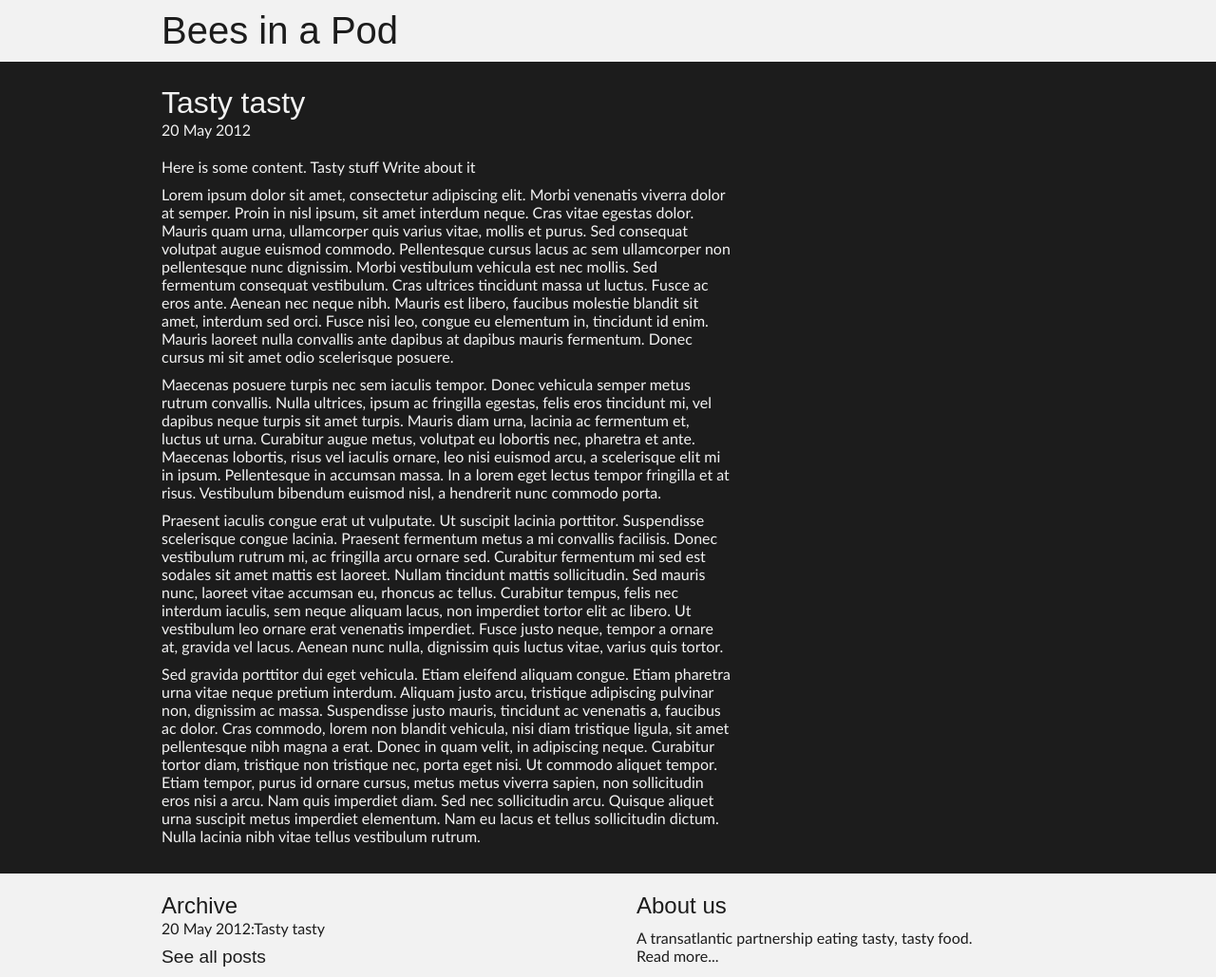
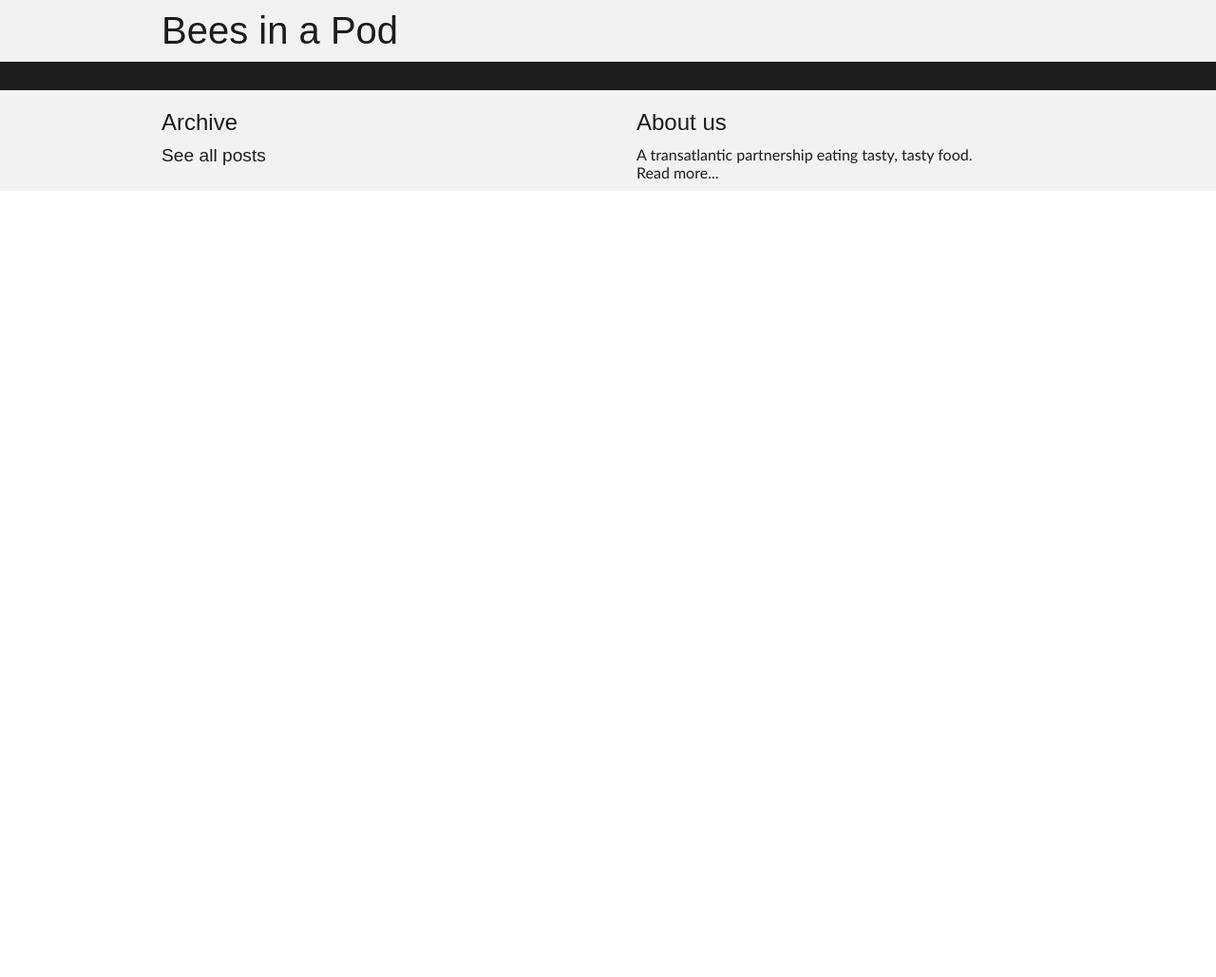
Before and after one commit to beesinapod/beesinapod.github.com, a Jekyll site: the page built from index.html, in a window 1280 px wide. Shown: the whole page at 95% size. Built offline with Jekyll 4.4.1, drawn with Linux system fonts in a browser that asks for light colours; nearby versions of some CDN libraries; after the commit the page ends 900 px from its top, so only the background shows below that.

Commit message:
Updated 2012-02-27-chimichurra.markdown

```diff
--- a/meals/_posts/2012-02-27-chimichurra.markdown
+++ b/meals/_posts/2012-02-27-chimichurra.markdown
@@ -18,16 +18,26 @@
     * Romaine
     * Tomato
 date: 2012-05-20
+published: false
 ---
+**Juliet**: After a typical summer day in Oxford involving park walks, sun, bursts of rather violent rain, and a few pints, we wanted to have a suitably matching summer dinner.
 
-Here is some content.
-Tasty stuff
-Write about it
+**Matt**: Being a weekend, it seemed poor form not to eat a big slab of meat. We adapted this from a recipe we found in the FT Weekend magazine, and had tried a while back. It's a super tasty way to cook a cheap cut of meat (skirt steak), whilst giving it a real summer's kick.
 
-Lorem ipsum dolor sit amet, consectetur adipiscing elit. Morbi venenatis viverra dolor at semper. Proin in nisl ipsum, sit amet interdum neque. Cras vitae egestas dolor. Mauris quam urna, ullamcorper quis varius vitae, mollis et purus. Sed consequat volutpat augue euismod commodo. Pellentesque cursus lacus ac sem ullamcorper non pellentesque nunc dignissim. Morbi vestibulum vehicula est nec mollis. Sed fermentum consequat vestibulum. Cras ultrices tincidunt massa ut luctus. Fusce ac eros ante. Aenean nec neque nibh. Mauris est libero, faucibus molestie blandit sit amet, interdum sed orci. Fusce nisi leo, congue eu elementum in, tincidunt id enim. Mauris laoreet nulla convallis ante dapibus at dapibus mauris fermentum. Donec cursus mi sit amet odio scelerisque posuere.
+**Juliet**: The real recipe was for barbecue, but having lived in England for some time now, we have successfully adapted it for the hob. We went to our local butchers and, as we usually are when we actally make it to the butchers, were surprised at how cheap a hunk of skirt steak actually is. Because we had just come from the center of town and had had few pints on an empty stomach, we couldn't really remember how much and exactly what we needed. Working on the assumption that we might end up with four for dinner, we asked for a pound and a half of skirt steak, and then popped into the supermarket to pick up the rest of the flavors - chilli, some fresh and summery herbs, lime and garlic. We knew we had balsamic and shallots at home already.
 
-Maecenas posuere turpis nec sem iaculis tempor. Donec vehicula semper metus rutrum convallis. Nulla ultrices, ipsum ac fringilla egestas, felis eros tincidunt mi, vel dapibus neque turpis sit amet turpis. Mauris diam urna, lacinia ac fermentum et, luctus ut urna. Curabitur augue metus, volutpat eu lobortis nec, pharetra et ante. Maecenas lobortis, risus vel iaculis ornare, leo nisi euismod arcu, a scelerisque elit mi in ipsum. Pellentesque in accumsan massa. In a lorem eget lectus tempor fringilla et at risus. Vestibulum bibendum euismod nisl, a hendrerit nunc commodo porta.
+**Matt**: I could happily eat just steak, but I really shouldn't. So we also picked up what we needed for a simple leafy salad and creamy potato salad - how better to accompany summer steak?
 
-Praesent iaculis congue erat ut vulputate. Ut suscipit lacinia porttitor. Suspendisse scelerisque congue lacinia. Praesent fermentum metus a mi convallis facilisis. Donec vestibulum rutrum mi, ac fringilla arcu ornare sed. Curabitur fermentum mi sed est sodales sit amet mattis est laoreet. Nullam tincidunt mattis sollicitudin. Sed mauris nunc, laoreet vitae accumsan eu, rhoncus ac tellus. Curabitur tempus, felis nec interdum iaculis, sem neque aliquam lacus, non imperdiet tortor elit ac libero. Ut vestibulum leo ornare erat venenatis imperdiet. Fusce justo neque, tempor a ornare at, gravida vel lacus. Aenean nunc nulla, dignissim quis luctus vitae, varius quis tortor.
+### Potato Salad
 
-Sed gravida porttitor dui eget vehicula. Etiam eleifend aliquam congue. Etiam pharetra urna vitae neque pretium interdum. Aliquam justo arcu, tristique adipiscing pulvinar non, dignissim ac massa. Suspendisse justo mauris, tincidunt ac venenatis a, faucibus ac dolor. Cras commodo, lorem non blandit vehicula, nisi diam tristique ligula, sit amet pellentesque nibh magna a erat. Donec in quam velit, in adipiscing neque. Curabitur tortor diam, tristique non tristique nec, porta eget nisi. Ut commodo aliquet tempor. Etiam tempor, purus id ornare cursus, metus metus viverra sapien, non sollicitudin eros nisi a arcu. Nam quis imperdiet diam. Sed nec sollicitudin arcu. Quisque aliquet urna suscipit metus imperdiet elementum. Nam eu lacus et tellus sollicitudin dictum. Nulla lacinia nibh vitae tellus vestibulum rutrum.
+**Matt**: You can do this as far ahead of time as you like, but I think it's best to boil the potatoes just before you cook everything else - a bit of warmth in the potatoes adds a lot. We used Charlotte potatoes, and it's best to throw in more than you think you need - potato salad makes for great leftovers. Boil them till they are just fork-able.
+
+**Juliet**: I usually leave Matt in charge of all things meat and potatoes. He is a lot more knowledgable about which potatoes to use for what. And the charlotte potatoes were lovely. The only thing I helped with was finely dicing half a shallot (more on shallots later) and spooning some maynonnaise and sour cream over the potatoes along with some salt and pepper.
+
+**Matt**: And that's about all there is to that.
+
+### Chimmichurri Steak
+
+**Matt**: OK, so the eagle eyed amongst you will have noticed that this isn't a real chimmichurri, because we didn't use parsley. This may have been down to us forgetting which herb we were supposed to use, but I stand by the decision - the citrusy coriander mixes in really nicely with the vinegar and onion. But anyway, here's what we did for a pound and a half of steak.
+
+Start with the other half of your finely diced shallot. We used [echalion shallots](http://www.ukshallot.com/echalion.html) for pretty much everything we ever use onion for - in terms of taste, they're basically the perfect mixture of onion and shallots (and much easier to peel than shallots too, which is nice). Add a nice handful of finely diced coriander, too.
```
